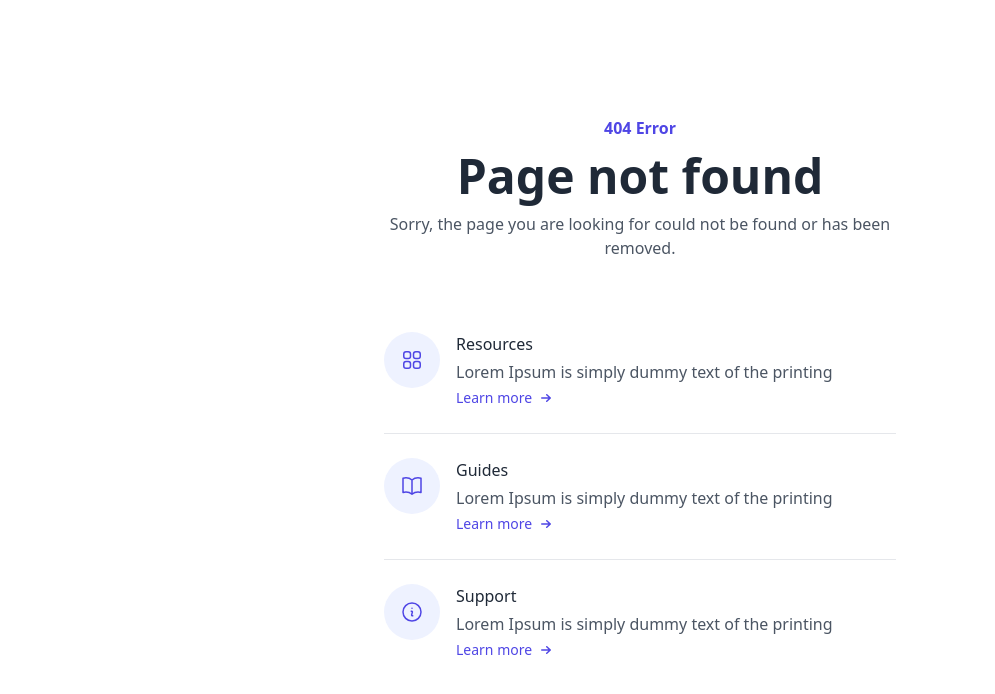
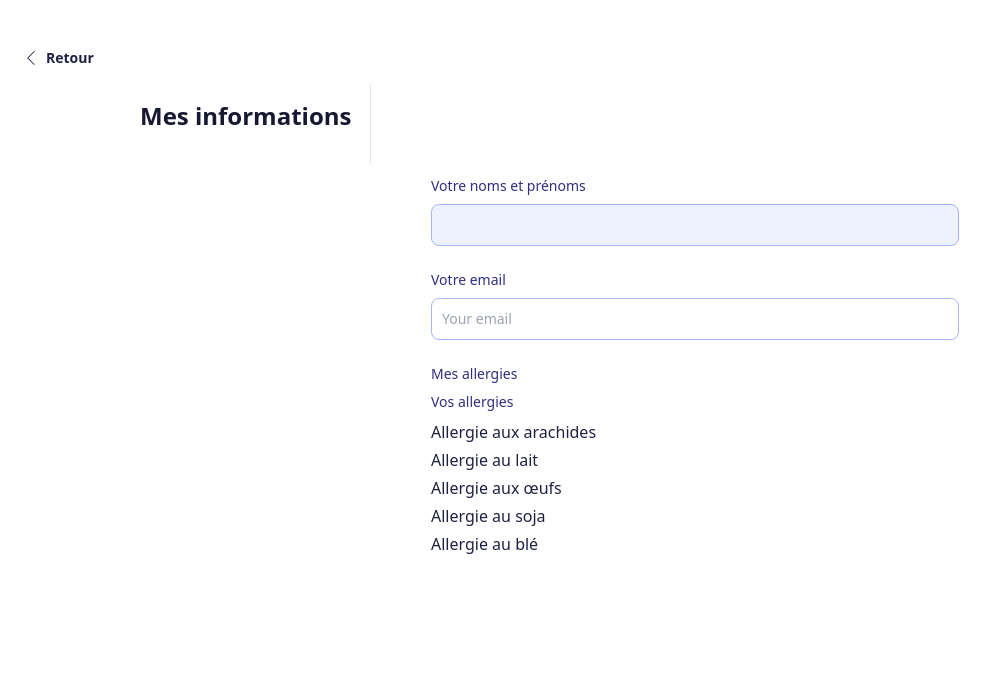
Before and after one commit to ady243/ia-integration, a React (Vite) app in the folder client/: page /profile in a window 1280 px wide. Shown: the top 694 px of the page, without its empty margins (0-995 px from the left). Built offline with nearby package versions, Linux system fonts and the light colour scheme.

Commit message:
profile pages

```diff
--- a/client/src/AllRoutesConfig/RouteConfig.jsx
+++ b/client/src/AllRoutesConfig/RouteConfig.jsx
@@ -5,6 +5,7 @@ import LoginPage from '../pages/LoginPage';
 import RegisterPage from '../pages/RegisterPage';
 import HomePage from '../pages/HomePage';
 import NotFoundPage from '../pages/Not-FoundPage';
+import ProfilPage from '../pages/ProfilePage';
 
 
 const RoutesConfig = () => {
@@ -13,6 +14,7 @@ const RoutesConfig = () => {
             <Routes>
                 <Route path="/login" element={<LoginPage />} />
                 <Route path="/register" element={<RegisterPage />} />
+                <Route path="/profile" element={<ProfilPage />} />
                 <Route path="/" element={
                     <PrivateRouter>
                         <HomePage />
--- a/client/src/components/Header.jsx
+++ b/client/src/components/Header.jsx
@@ -1,6 +1,8 @@
 import { SlArrowDown, SlArrowUp, SlLogout, SlUser, SlHeart} from "react-icons/sl";
 import { HookContext } from '../hook/useHookProvider';
 import { useContext, useEffect, useState } from 'react';
+import { Link } from 'react-router-dom';
+
 
 const Header = () => {
     const [isOpen, setIsOpen] = useState(false);
@@ -60,16 +62,20 @@ const Header = () => {
             </div>
 
             {isOpen && (
-                <div className="origin-top-right absolute right-12 mt-12 w-56 shadow-lg">
-                    <div className="py-1" role="menu" aria-orientation="vertical" aria-labelledby="options-menu">
-                        <a href="#" className="block px-4 py-2 text-sm text-gray-700 hover:bg-gray-100 hover:text-gray-900 flex" role="menuitem">
-                        <span style={{marginRight: "10px"}}><SlHeart /></span> Mes favoris</a>
-                        <a href="#" className="block px-4 py-2 text-sm text-gray-700 hover:bg-gray-100 hover:text-gray-900" role="menuitem">Mon profil</a>
-                        <a href="#"onClick={logout} className="block px-4 py-2 text-sm text-gray-700 hover:bg-gray-100 hover:text-red-600 flex" role="menuitem">
-                        <span style={{marginRight: "10px"}}><SlLogout /></span>
-                        se déconnecter</a>
-                    </div>
-                </div>
+               <div className="origin-top-right absolute right-12 mt-12 w-56 shadow-lg">
+               <div className="py-1" role="menu" aria-orientation="vertical" aria-labelledby="options-menu">
+                   <Link to="/favorites" className="block px-4 py-2 text-sm text-gray-700 hover:bg-gray-100 hover:text-gray-900 flex" role="menuitem">
+                       <span style={{marginRight: "10px"}}><SlHeart /></span> Mes favoris
+                   </Link>
+                   <Link to="/profile" className="block px-4 py-2 text-sm text-gray-700 hover:bg-gray-100 hover:text-gray-900" role="menuitem">
+                       Mon profil
+                   </Link>
+                   <a href="#" onClick={logout} className="block px-4 py-2 text-sm text-gray-700 hover:bg-gray-100 hover:text-red-600 flex" role="menuitem">
+                       <span style={{marginRight: "10px"}}><SlLogout /></span>
+                       se déconnecter
+                   </a>
+               </div>
+           </div>
             )}
         </div>
     );
--- a/client/src/components/SideBar.jsx
+++ /dev/null
@@ -1,68 +0,0 @@
-import React from 'react';
-import { HookContext } from '../hook/useHookProvider';
-import { useContext, useEffect, useState } from 'react';
-
-
-const Sidebar = () => {
-
-  const { currentUser, logout } = useContext(HookContext);
-  const [user, setUser] = useState(null);
-
-    useEffect(() => {
-      if (currentUser) {
-          localStorage.setItem('currentUser', JSON.stringify(currentUser));
-          setUser(currentUser);
-      }
-  }, [currentUser]);
-
-  useEffect(() => {
-    const storedUser = localStorage.getItem('currentUser');
-    if (storedUser) {
-        setUser(JSON.parse(storedUser));
-    }
-  }, []);
-
-
-  return (
-    <aside id="separator-sidebar" className="fixed top-0 left-0 z-40 w-64 h-screen transition-transform -translate-x-full sm:translate-x-0 fix" aria-label="Sidebar">
-      <div className="h-full px-3 py-4 overflow-y-auto dark:bg-[#01a8a8] flex flex-col justify-between">
-        <div>
-          <ul className="space-y-2 font-medium">
-            <li>
-              <a href="#" className="flex items-center p-2 text-black rounded-lg dark:text-white group">
-                <svg className="flex-shrink-0 w-5 h-5 text-black transition duration-75 dark:text-black group-hover:text-gray-900 dark:group-hover:text-black" aria-hidden="true" xmlns="http://www.w3.org/2000/svg" fill="currentColor" viewBox="0 0 20 18">
-                  <path d="M14 2a3.963 3.963 0 0 0-1.4.267 6.439 6.439 0 0 1-1.331 6.638A4 4 0 1 0 14 2Zm1 9h-1.264A6.957 6.957 0 0 1 15 15v2a2.97 2.97 0 0 1-.184 1H19a1 1 0 0 0 1-1v-1a5.006 5.006 0 0 0-5-5ZM6.5 9a4.5 4.5 0 1 0 0-9 4.5 4.5 0 0 0 0 9ZM8 10H5a5.006 5.006 0 0 0-5 5v2a1 1 0 0 0 1 1h11a1 1 0 0 0 1-1v-2a5.006 5.006 0 0 0-5-5Z"/>
-                </svg>
-                <span className="flex-1 ms-3 whitespace-nowrap">{user ? user.fullName : 'None'}</span>
-              </a>
-            </li>
-            <li>
-              <a href="#" className="flex items-center p-2 text-black rounded-lg dark:text-white group">
-                <svg className="flex-shrink-0 w-5 h-5 text-black transition duration-75 dark:text-black group-hover:text-gray-900 dark:group-hover:text-black" aria-hidden="true" xmlns="http://www.w3.org/2000/svg" fill="currentColor" viewBox="0 0 18 18">
-                  <path d="M6.143 0H1.857A1.857 1.857 0 0 0 0 1.857v4.286C0 7.169.831 8 1.857 8h4.286A1.857 1.857 0 0 0 8 6.143V1.857A1.857 1.857 0 0 0 6.143 0Zm10 0h-4.286A1.857 1.857 0 0 0 10 1.857v4.286C10 7.169 10.831 8 11.857 8h4.286A1.857 1.857 0 0 0 18 6.143V1.857A1.857 1.857 0 0 0 16.143 0Zm-10 10H1.857A1.857 1.857 0 0 0 0 11.857v4.286C0 17.169.831 18 1.857 18h4.286A1.857 1.857 0 0 0 8 16.143v-4.286A1.857 1.857 0 0 0 6.143 10Zm10 0h-4.286A1.857 1.857 0 0 0 10 11.857v4.286c0 1.026.831 1.857 1.857 1.857h4.286A1.857 1.857 0 0 0 18 16.143v-4.286A1.857 1.857 0 0 0 16.143 10Z"/>
-                </svg>
-                <span className="flex-1 ms-3 whitespace-nowrap">Mes favoris</span>
-                <span className="inline-flex items-center justify-center px-2 ms-3 text-sm font-medium text-gray-800 bg-gray-100 rounded-full dark:bg-gray-700 dark:text-gray-300"></span>
-              </a>
-            </li>
-          </ul>
-        </div>
-        <div>
-          <ul className="pt-4 mt-4 space-y-2 font-medium border-t border-gray-200 dark:border-gray-700">
-            <li>
-              <a href="#"  onClick={logout} className="flex items-center p-2 text-black rounded-lg dark:text-white group">
-                <svg className="flex-shrink-0 w-5 h-5 text-black transition duration-75 dark:text-black group-hover:text-red-500 dark:group-hover:text-red-800" aria-hidden="true" xmlns="http://www.w3.org/2000/svg" fill="none" viewBox="0 0 18 16">
-                  <path stroke="currentColor" strokeLinecap="round" strokeLinejoin="round" strokeWidth="2" d="M1 8h11m0 0L8 4m4 4-4 4m4-11h3a2 2 0 0 1 2 2v10a2 2 0 0 1-2 2h-3"/>
-                </svg>
-                <span className="flex-1 ms-3 whitespace-nowrap ">Se déconnecter</span>
-              </a>
-            </li>
-          </ul>
-        </div>
-      </div>
-
-    </aside>
-  );
-}
-
-export default Sidebar;
--- a/client/src/hook/useHookProvider.jsx
+++ b/client/src/hook/useHookProvider.jsx
@@ -52,6 +52,28 @@ export const HookProvider = ({ children }) => {
             console.log('register data', data);
             saveToken(data.token);
             console.log('register token', data.token);
+            saveCurrentUser(data.user);
+        } catch (error) {
+            console.error(error);
+            throw error;
+        }
+    };
+
+    const updateUser = async (userId, updatedInfo) => {
+        try {
+            const response = await fetch(`${API_URL}/api/users/${userId}`, {
+                method: 'PUT',
+                headers: {
+                    'Content-Type': 'application/json',
+                    'authentication': token
+                },
+                body: JSON.stringify(updatedInfo)
+            });
+            const data = await response.json();
+            if (!response.ok) {
+                throw new Error(data.message);
+            }
+            console.log('update user data', data);
             saveCurrentUser(data.user);
         } catch (error) {
             console.error(error);
@@ -137,7 +159,7 @@ export const HookProvider = ({ children }) => {
     }, [token, userInput]);
 
     return (
-        <HookContext.Provider value={{ token, saveToken, currentUser, saveCurrentUser, login, logout, register, data, userInput, setUserInput, chatbot, getConversationHistory, deleteConversationHistory}}>
+        <HookContext.Provider value={{ token, saveToken, currentUser, saveCurrentUser, login, logout, register, data, userInput, setUserInput, chatbot, getConversationHistory, deleteConversationHistory, updateUser}}>
             {children}
         </HookContext.Provider>
     );
--- a/client/src/pages/HomePage.jsx
+++ b/client/src/pages/HomePage.jsx
@@ -1,6 +1,4 @@
-
 import ChatBot from './ChatBotPage';
-import Sidebar from '../components/SideBar';
 import Header from '../components/Header';
 
 export const HomePage = () => {
--- /dev/null
+++ b/client/src/pages/ProfilePage.jsx
@@ -0,0 +1,107 @@
+
+import { Link } from "react-router-dom";
+import { SlArrowLeft } from "react-icons/sl";
+import { useContext, useEffect, useState } from 'react';
+import { HookContext } from '../hook/useHookProvider';
+
+const ProfilPage = () => {
+
+    const { currentUser, logout, updateUser } = useContext(HookContext);
+    const [user, setUser] = useState(null);
+    const [fullName, setFullName] = useState('');
+    const [email, setEmail] = useState('');
+
+      useEffect(() => {
+        if (currentUser) {
+            localStorage.setItem('currentUser', JSON.stringify(currentUser));
+            setUser(currentUser);
+        }
+    }, [currentUser]);
+
+    useEffect(() => {
+      const storedUser = localStorage.getItem('currentUser');
+      if (storedUser) {
+          setUser(JSON.parse(storedUser));
+      }
+    }, [])
+
+    const handleBlur = () => {
+        updateUser({ ...user, fullName, email });
+    }
+
+    return (
+        <div>
+            <div className="mt-12 font-bold text-3xl rounded-full bg-gray">
+            <Link to="/" className="flex items-center gap-2 text-[#202142] text-sm flex" style={{
+                marginLeft: "1.5rem",
+                color: "#202142",
+                textDecoration: "none",
+
+            }}>
+              <SlArrowLeft/> Retour
+            </Link>
+            </div>
+       <div className="bg-white w-full flex flex-col gap-5 px-3 md:px-16 lg:px-28 md:flex-row text-[#161931]">
+    <aside className="hidden py-4 md:w-1/3 lg:w-1/4 md:block">
+        <div className="sticky flex flex-col gap-2 p-4 text-sm border-r border-indigo-100 top-12">
+
+            <h2 className="pl-3 mb-4 text-2xl font-semibold">Mes informations</h2>
+        </div>
+    </aside>
+    <main className="w-full min-h-screen py-1 md:w-2/3 lg:w-3/4">
+        <div className="p-2 md:p-4">
+            <div className="w-full px-6 pb-8 mt-8 sm:max-w-xl sm:rounded-lg">
+
+                <div className="grid max-w-2xl mx-auto mt-8">
+
+                    <div className="items-center mt-8 sm:mt-14 text-[#202142]">
+
+                        <div
+                            className="flex flex-col items-center w-full mb-2 space-x-0 space-y-2 sm:flex-row sm:space-x-4 sm:space-y-0 sm:mb-6">
+                            <div className="w-full">
+                                <label for="first_name"
+                                    className="block mb-2 text-sm font-medium text-indigo-900 dark:text-black">Votre noms et prénoms
+                                    </label>
+                                    <input type="text" id="first_name"
+                                        className="bg-indigo-50 border border-indigo-300 text-indigo-900 text-sm rounded-lg focus:ring-indigo-500 focus:border-indigo-500 block w-full p-2.5 "
+                                         value={user ? user.fullName : ''} onChange={(e) => setFullName(e.target.value)} onBlur={handleBlur} required/>
+                            </div>
+
+                        </div>
+
+                        <div className="mb-2 sm:mb-6">
+                            <label for="email"
+                                className="block mb-2 text-sm font-medium text-indigo-900 dark:text-black">Votre
+                                email</label>
+                                <input type="email" id="email"
+                                className=" border border-indigo-300 text-indigo-900 text-sm rounded-lg focus:ring-indigo-500 focus:border-indigo-500 block w-full p-2.5 "
+                                placeholder="Your email" value={user ? user.email : ''} onChange={(e) => setEmail(e.target.value)} onBlur={handleBlur} required />
+                        </div>
+
+                        <div className="mb-2 sm:mb-6">
+                            <label for="profession"
+                                className="block mb-2 text-sm font-medium text-indigo-900 dark:text-black">Mes allergies</label>
+                            <div className="mb-2 sm:mb-6">
+                                <label htmlFor="allergies" className="block mb-2 text-sm font-medium text-indigo-900 dark:text-white">Vos allergies</label>
+                                <ul>
+                                    <li className="mb-1">Allergie aux arachides</li>
+                                    <li className="mb-1">Allergie au lait</li>
+                                    <li className="mb-1">Allergie aux œufs</li>
+                                    <li className="mb-1">Allergie au soja</li>
+                                    <li className="mb-1">Allergie au blé</li>
+                                </ul>
+                            </div>
+                        </div>
+
+                    </div>
+                </div>
+            </div>
+        </div>
+    </main>
+    </div>
+</div>
+    );
+};
+
+
+export default ProfilPage;
```
Also changed, not shown: client/src/router.jsx (deleted), 1 other file (tests, documents, lock files or other folders).
